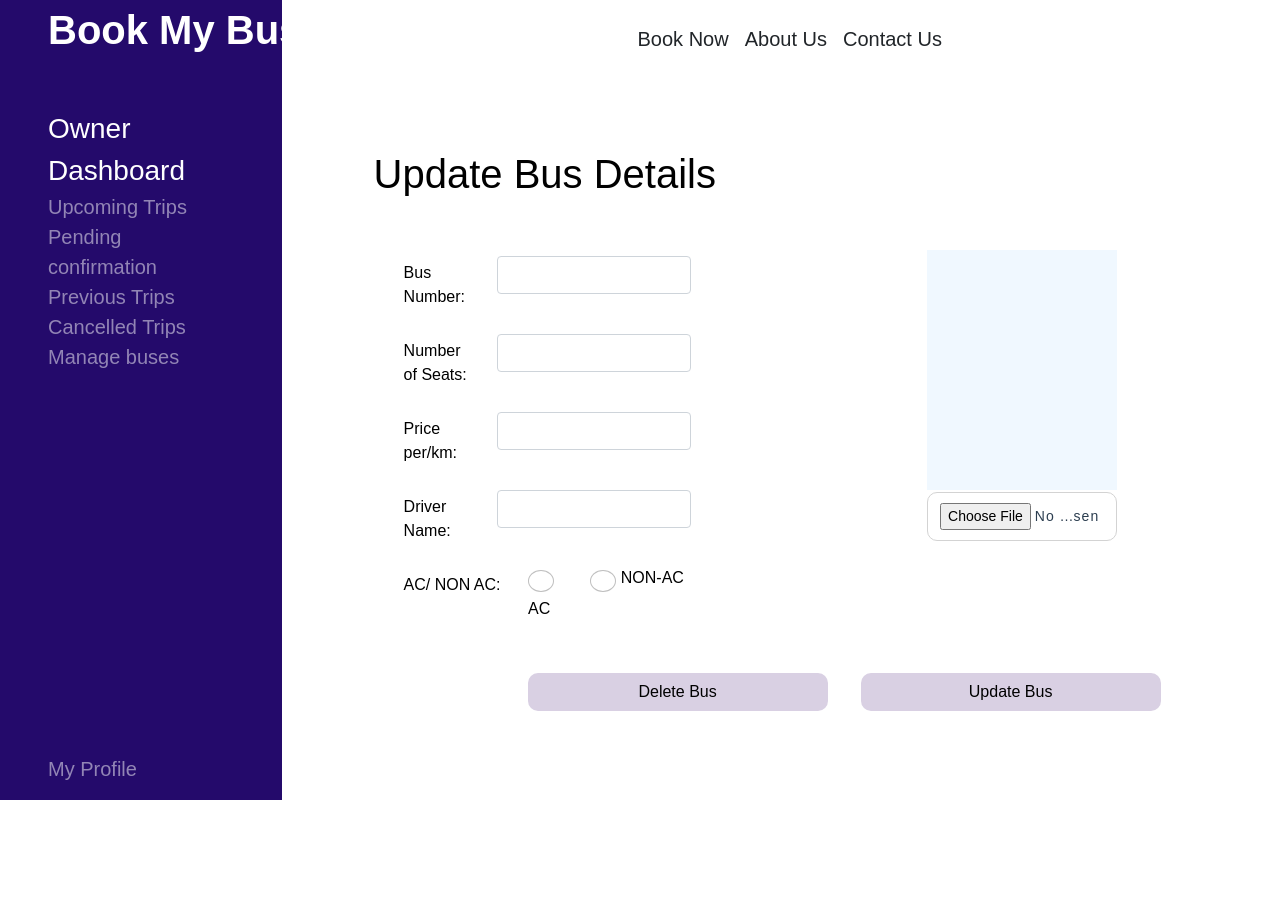
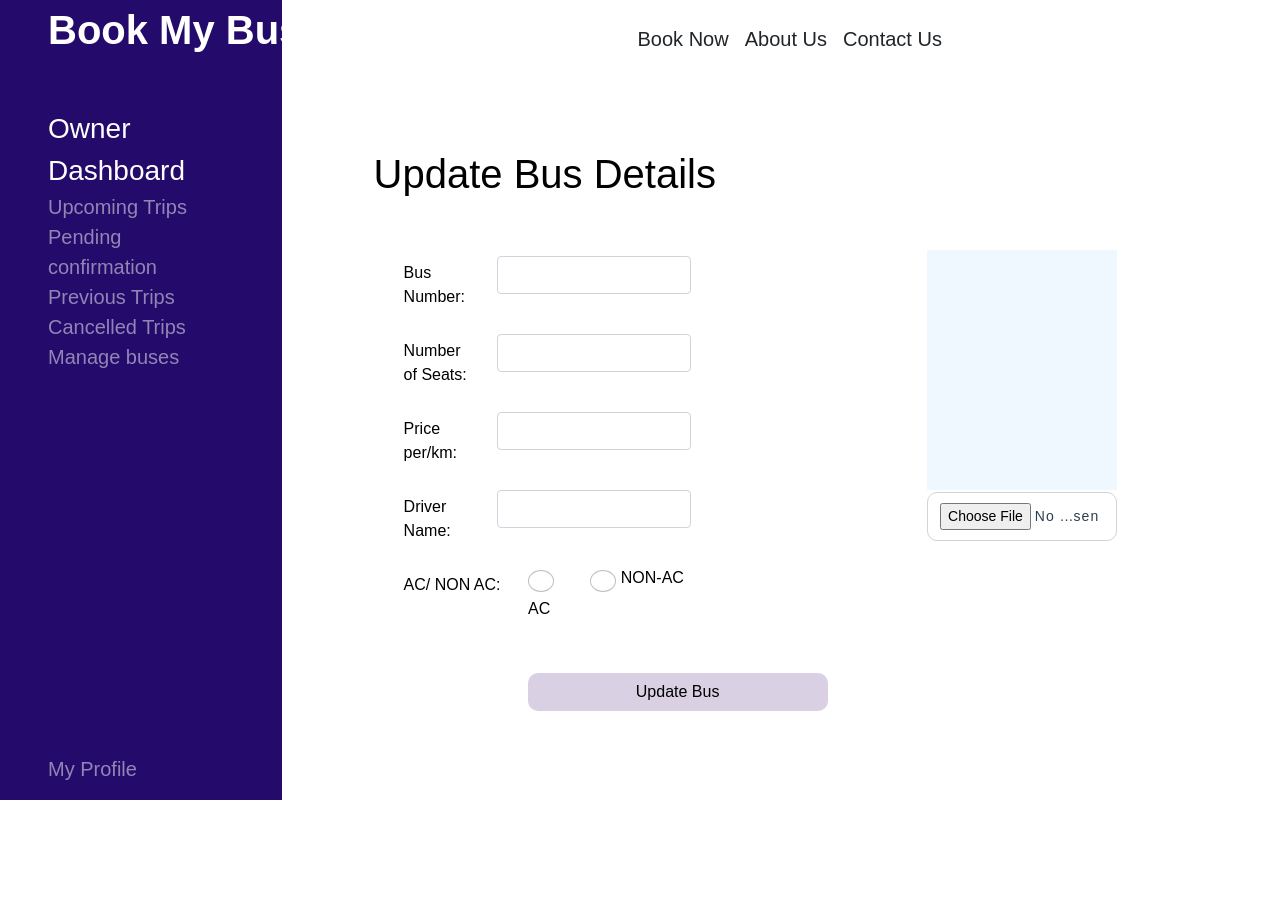
Before and after one commit to Thenuri/G01-COMF4004-22, a Node project: template views/UpdateBus.ejs in a window 1280 px wide. Shown: the top 910 px of the page. Run offline with Node 20 templates, Linux system fonts and the light colour scheme; the template is opened without the code that fills it, so the values that code supplies are empty; some web fonts are replaced.

Commit message:
remove delete btn

```diff
--- a/views/UpdateBus.ejs
+++ b/views/UpdateBus.ejs
@@ -106,9 +106,6 @@
                           </div><br><br>
 
                           <div class="lol">
-                            <div class="hi mb-3 px-1">
-                                <center><button type="submit" class="btn btn-blue text-center" id="delete">Delete Bus</button></center>
-                            </div>
 
                             <div class="hi mb-3 px-1">
                                 <center><button type="submit" class="btn btn-blue text-center" id="update">Update Bus</button></center>
```
